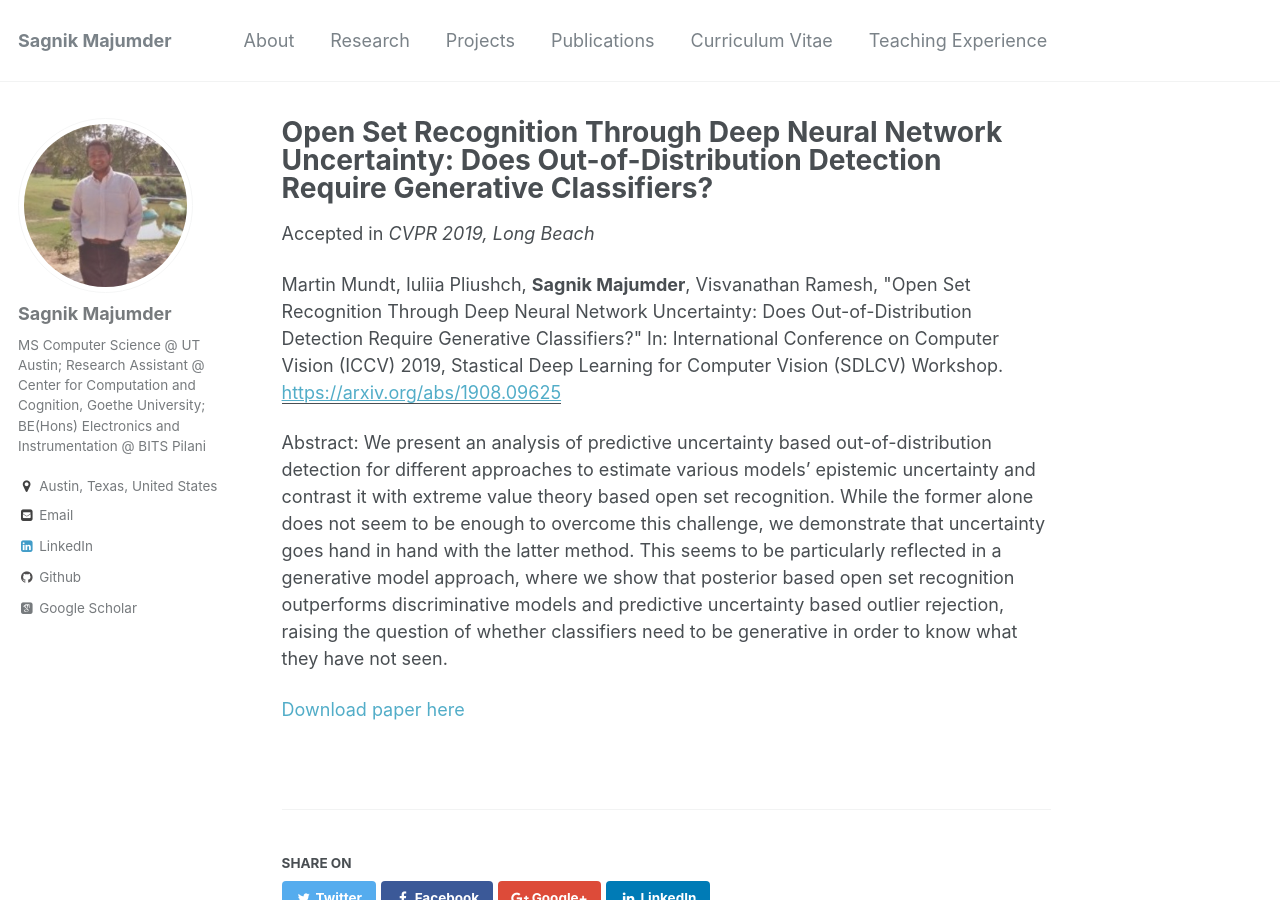
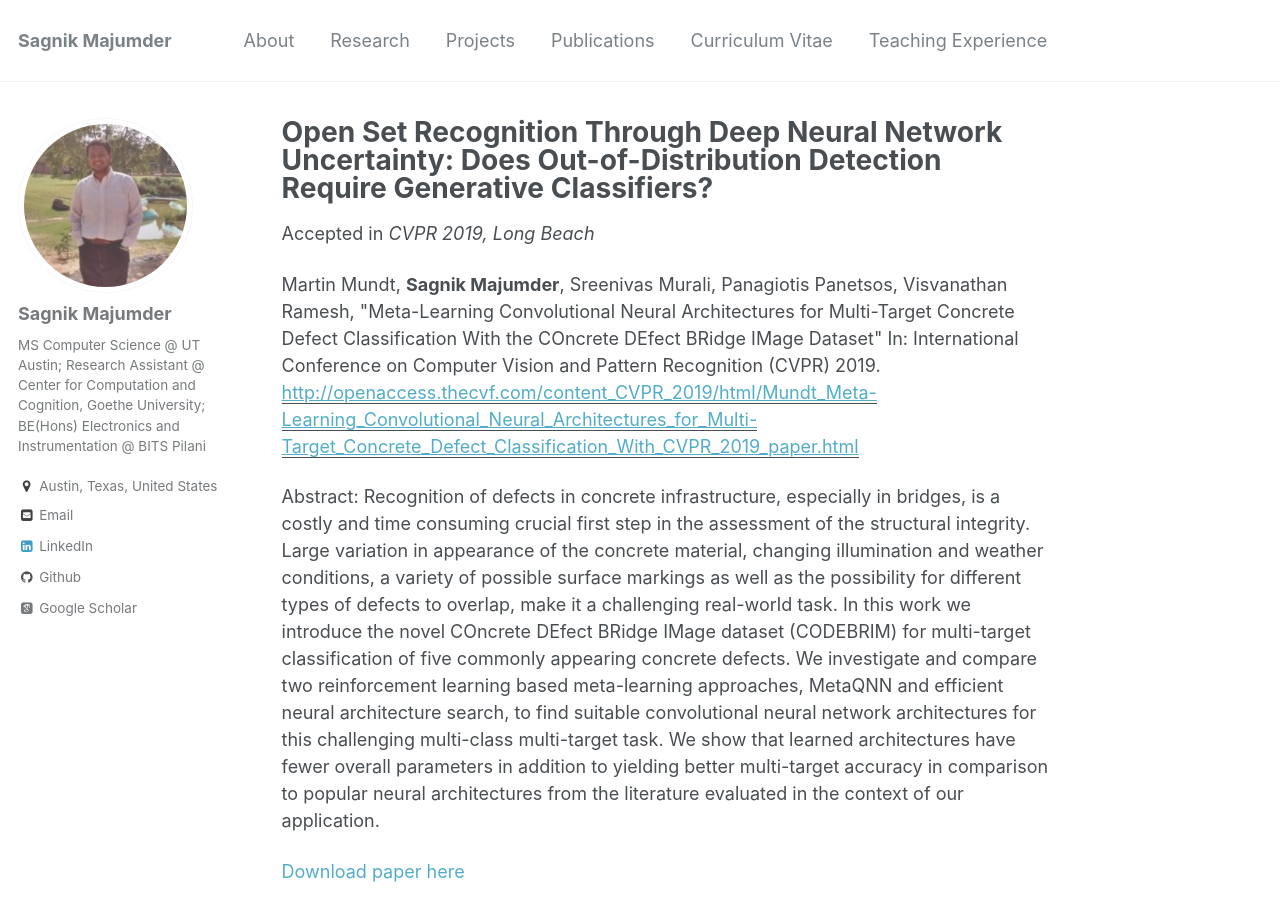
Before and after one commit to SAGNIKMJR/sagnikmjr.github.io, a Jekyll site: the page built from _publications/Publication7_CVPR2019.md, in a window 1280 px wide and 900 px high. Built offline with Jekyll 4.4.1, drawn with Linux system fonts in a browser that asks for light colours; some web fonts are replaced.

Commit message:
publications debug updates 8

```diff
--- a/_publications/Publication7_CVPR2019.md
+++ b/_publications/Publication7_CVPR2019.md
@@ -2,16 +2,16 @@
 title: "Open Set Recognition Through Deep Neural Network Uncertainty: Does Out-of-Distribution Detection Require Generative Classifiers?"
 collection: publications
 permalink: /publication/7/
-excerpt: ""
+excerpt: "Recognition of defects in concrete infrastructure, especially in bridges, is a costly and time consuming crucial first step in the assessment of the structural integrity. Large variation in appearance of the concrete material, changing illumination and weather conditions, a variety of possible surface markings as well as the possibility for different types of defects to overlap, make it a challenging real-world task. In this work we introduce the novel COncrete DEfect BRidge IMage dataset (CODEBRIM) for multi-target classification of five commonly appearing concrete defects. We investigate and compare two reinforcement learning based meta-learning approaches, MetaQNN and efficient neural architecture search, to find suitable convolutional neural network architectures for this challenging multi-class multi-target task. We show that learned architectures have fewer overall parameters in addition to yielding better multi-target accuracy in comparison to popular neural architectures from the literature evaluated in the context of our application."
 date: 2018-12-07
 venue: 'CVPR 2019, Long Beach'
-paperurl: 'https://arxiv.org/abs/1908.09625'
+paperurl: 'http://openaccess.thecvf.com/content_CVPR_2019/html/Mundt_Meta-Learning_Convolutional_Neural_Architectures_for_Multi-Target_Concrete_Defect_Classification_With_CVPR_2019_paper.html'
 
-citation: 'Martin Mundt, Iuliia Pliushch, <b>Sagnik Majumder</b>, Visvanathan Ramesh, &quot;Open Set Recognition Through Deep Neural Network Uncertainty: Does Out-of-Distribution Detection Require Generative Classifiers?&quot; In: International Conference on Computer Vision (ICCV) 2019, Stastical Deep Learning for Computer Vision (SDLCV) Workshop.
+citation: 'Martin Mundt, <b>Sagnik Majumder</b>, Sreenivas Murali, Panagiotis Panetsos, Visvanathan Ramesh, &quot;Meta-Learning Convolutional Neural Architectures for Multi-Target Concrete Defect Classification With the COncrete DEfect BRidge IMage Dataset&quot; In: International Conference on Computer Vision and Pattern Recognition (CVPR) 2019.
 '
 
-#  <i>Published in ICCV SDLCV 2019, Seoul, South Korea</i>.
+#  <i>Published in CVPR, Long Beach, United States</i>.
 ---
-Abstract: We present an analysis of predictive uncertainty based out-of-distribution detection for different approaches to estimate various models' epistemic uncertainty and contrast it with extreme value theory based open set recognition. While the former alone does not seem to be enough to overcome this challenge, we demonstrate that uncertainty goes hand in hand with the latter method. This seems to be particularly reflected in a generative model approach, where we show that posterior based open set recognition outperforms discriminative models and predictive uncertainty based outlier rejection, raising the question of whether classifiers need to be generative in order to know what they have not seen.
+Abstract: Recognition of defects in concrete infrastructure, especially in bridges, is a costly and time consuming crucial first step in the assessment of the structural integrity. Large variation in appearance of the concrete material, changing illumination and weather conditions, a variety of possible surface markings as well as the possibility for different types of defects to overlap, make it a challenging real-world task. In this work we introduce the novel COncrete DEfect BRidge IMage dataset (CODEBRIM) for multi-target classification of five commonly appearing concrete defects. We investigate and compare two reinforcement learning based meta-learning approaches, MetaQNN and efficient neural architecture search, to find suitable convolutional neural network architectures for this challenging multi-class multi-target task. We show that learned architectures have fewer overall parameters in addition to yielding better multi-target accuracy in comparison to popular neural architectures from the literature evaluated in the context of our application.
 
-[Download paper here](https://arxiv.org/pdf/1908.09625.pdf)
+[Download paper here](http://openaccess.thecvf.com/content_CVPR_2019/papers/Mundt_Meta-Learning_Convolutional_Neural_Architectures_for_Multi-Target_Concrete_Defect_Classification_With_CVPR_2019_paper.pdf)
```
Also changed, not shown: _publications/Publication6_arXiv.md (+2 -2 lines).
